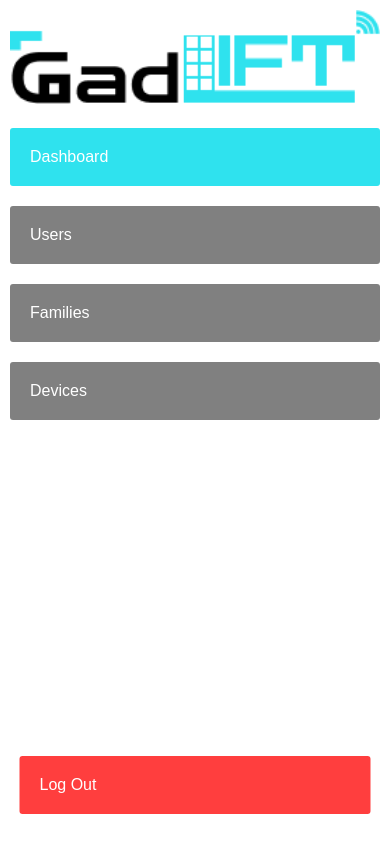
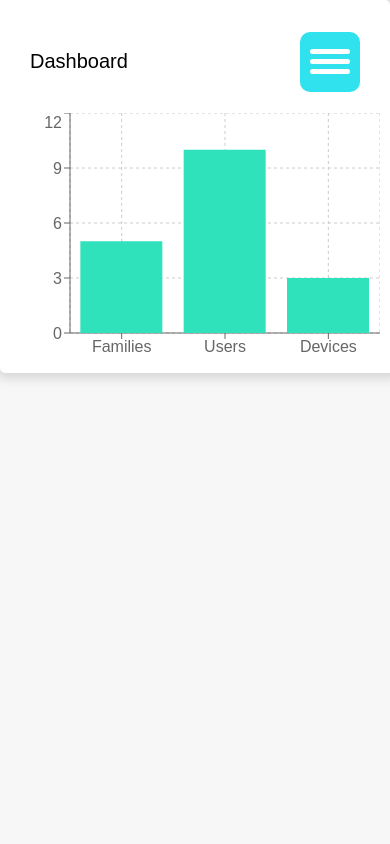
Before and after one commit to younes-damouna/gad-lift, a React (Create React App) app in the folder web_frontend/: page /dashboard in a window 390 px wide. Shown: the top 844 px of the page. Built offline with nearby package versions, Linux system fonts and the light colour scheme; a web font is replaced by a local one.

Commit message:
frontend: implemented burger menu with animation

```diff
--- a/web_frontend/src/components/Panel/index.css
+++ b/web_frontend/src/components/Panel/index.css
@@ -1,44 +1,46 @@
-.panel{
+.panel {
   background-color: white;
-    border-radius:0px 5px;
+  border-radius: 0px 5px;
 
   padding: 10px;
 }
-.panel-title{
+
+.panel-title {
   font-size: 20px;
-    margin-block: 20px;
+  margin: 20px;
 }
-.table-container{
+.table-container {
   border-radius: 5px;
   padding-top: 10px;
   width: 100%;
   position: relative;
-
 }
-.panel,.aside{
+.panel,
+.aside {
   /* border-radius: 20px; */
   box-shadow: 1px 1px 10px 5px rgba(128, 128, 128, 0.256);
 }
-table{
+table {
   border-collapse: collapse;
   /* border-radius: 10px; */
   width: 100%;
-    table-layout:auto;
-    overflow-x: scroll ;
-
-
+  table-layout: auto;
+  overflow-x: scroll;
 }
-table,td,th{
+table,
+td,
+th {
   text-align: start;
 }
-td,th,tr{
+td,
+th,
+tr {
   border: 1px solid;
   padding-inline: 10px;
   padding-block: 10px;
   /* border-radius: 5px; */
-
 }
 
-.menu-item{
+.menu-item {
   width: 100%;
 }
--- a/web_frontend/src/components/Panel/index.jsx
+++ b/web_frontend/src/components/Panel/index.jsx
@@ -1,7 +1,7 @@
 import React, { useState } from "react";
 import "./index.css";
 import BarChartCustom from "../BarChart";
-const Panel = ({ activeMainTab }) => {
+const Panel = ({ activeMainTab,toggleMenu,open }) => {
   const [users, setusers] = useState([]);
 
   const data = [
@@ -21,7 +21,18 @@ const Panel = ({ activeMainTab }) => {
 
   return (
     <div className="panel w-100">
-      <div className="panel-title"> {activeMainTab}</div>
+      <div className="d-flex  menu-container space-between">
+
+        <div className="panel-title"> {activeMainTab}</div>
+        <div
+          class={`burger-menu  ${open?'open':''}`}
+          onClick={
+           toggleMenu
+          }
+        >
+          <div class="burger-item"></div>
+        </div>
+      </div>
       {activeMainTab == "Dashboard" ? (
         <BarChartCustom data={data} />
       ) : (
--- a/web_frontend/src/pages/Dashboard/index.css
+++ b/web_frontend/src/pages/Dashboard/index.css
@@ -4,6 +4,7 @@
   height: 100vh;
   padding: 10px;
   position: relative;
+  transition: all .5s ease-in-out;
 }
 .menu-item {
   background-color: gray;
@@ -26,25 +27,126 @@
   opacity: 0.7;
 }
 
-.log-out-btn{
+.log-out-btn {
   position: absolute;
-  /* margin: 10px !important; */
 
   bottom: 10px;
   right: 0;
   left: 50%;
   transform: translate(-50%);
   width: 90% !important;
-  /* margin-top: 50%; */
   background-color: rgba(255, 0, 0, 0.756);
 }
+
+.burger-menu {
+  width: 60px;
+  height: 60px;
+  border-radius: 10px;
+
+  padding: 10px;
+  background-color: var(--primary-bg);
+  display: none;
+  align-items: center;
+  justify-content: center;
+  flex-direction: column;
+}
+.burger-menu:hover{
+  cursor: pointer;
+}
+.burger-item {
+  width: 100%;
+  height: 5px;
+  background-color: white;
+  position: relative;
+
+  border-radius: 5px;
+  transition: all 300ms ease-in-out;
+}
+
+.burger-item::after,
+.burger-item::before {
+  content: "";
+  width: inherit;
+  height: 5px;
+  background-color: white;
+  position: absolute;
+  border-radius: 3px;
+  left: 0;
+  right: 0;
+  transition: all 300ms ease-in-out;
+}
+.burger-item::after {
+  top: 10px;
+}
+.burger-item::before {
+  top: -10px;
+}
+
+.open ::after{
+  rotate: 45deg;
+  transform-origin: center center;
+  top: 0;
+}
+.open ::before{
+  top: 0;
+  transform-origin: center center;
+  rotate: -45deg;
+
+}
+.open .burger-item{
+  background-color: transparent;
+}
+
+/* .d-block{
+  top: 0;
+  display: block;
+  opacity: 100%;
+  z-index: 99;
+  transition: all  ease-in-out;
+} */
+.show-menu{
+  position: absolute;
+  z-index: 1;
+  width: 60%;
+  left: 70%;
+  transition: all .5s ease-in-out;
+}
+
 
 @media only screen and (max-width: 600px) {
   .main {
     flex-wrap: wrap;
   }
-  .aside,
+
   .panel {
     width: 100% !important;
   }
+  .aside{
+    position: absolute;
+    z-index: 1;
+    width: 60%;
+    left: -70%;
+    transition: all .5 ease-in-out;
+  }
+  .show-menu{
+    position: absolute;
+    z-index: 1;
+    width: 60%;
+    left: 0%;
+    transition: all  ease-in-out 10;
+  }
+  .burger-menu {
+  /* position: absolute; */
+  /* left: 60%; */
+  /* display: block;
+  */
+  display: flex;
+  z-index: 2;
+  }
+  .menu-container {
+    margin: 20px 20px 20px 0;
+  }
+  body{
+    position: relative;
+  }
 }
--- a/web_frontend/src/pages/Dashboard/index.jsx
+++ b/web_frontend/src/pages/Dashboard/index.jsx
@@ -7,47 +7,60 @@ import BarChart from "../../components/BarChart";
 import BarChartCustom from "../../components/BarChart";
 import Panel from "../../components/Panel";
 const DashboardPage = () => {
-  const [activeMainTab,setActiveMainTab]=useState("Dashboard")
-
-  const menuItems=[
+  const [activeMainTab, setActiveMainTab] = useState("Dashboard");
+  const [showMenu, setShowMenu] = useState(false);
+  const toggleMenu = () => {
+    if (showMenu) setShowMenu(false);
+    else setShowMenu(true);
+    // alert(showMenu ? "d-none" : "d-flex");
+  };
+  const menuItems = [
     {
-      title:"Dashboard"
+      title: "Dashboard",
     },
     {
-        title:"Users"
+      title: "Users",
     },
     {
-        title:"Families"
+      title: "Families",
     },
     {
-        title:"Devices"
-    }
-
-
-]
+      title: "Devices",
+    },
+  ];
 
   return (
     <div className="d-flex gap w-100 main">
-      <div className="aside">
-          <div className="menu" >
-          <img  src={logo} className={`w-100`}/>
+      <div className={`${showMenu ? "show-menu" : ""} aside`}>
+        <div className="menu">
+          <img src={logo} className={`w-100`} />
 
-            {menuItems.map((menuItem,index)=>{return(
-            <div key={index} onClick={()=>{ setActiveMainTab(`${menuItem.title}`)}} className={`menu-item ${activeMainTab===menuItem.title?'active':''}`}>{menuItem.title}</div>
-
-            )})}
+          {menuItems.map((menuItem, index) => {
+            return (
+              <div
+                key={index}
+                onClick={() => {
+                  setActiveMainTab(`${menuItem.title}`);
+                }}
+                className={`menu-item ${
+                  activeMainTab === menuItem.title ? "active" : ""
+                }`}
+              >
+                {menuItem.title}
+              </div>
+            );
+          })}
 
           <div className={`menu-item log-out-btn`}>Log Out</div>
-
-
         </div>
       </div>
       <div className="m-10 w-100">
-        <Panel activeMainTab={activeMainTab}/>
+        <Panel
+          activeMainTab={activeMainTab}
+          toggleMenu={toggleMenu}
+          open={showMenu}
+        />
       </div>
-
-
-
     </div>
   );
 };
```
Lines whose indentation alone changed are shown as unchanged.
